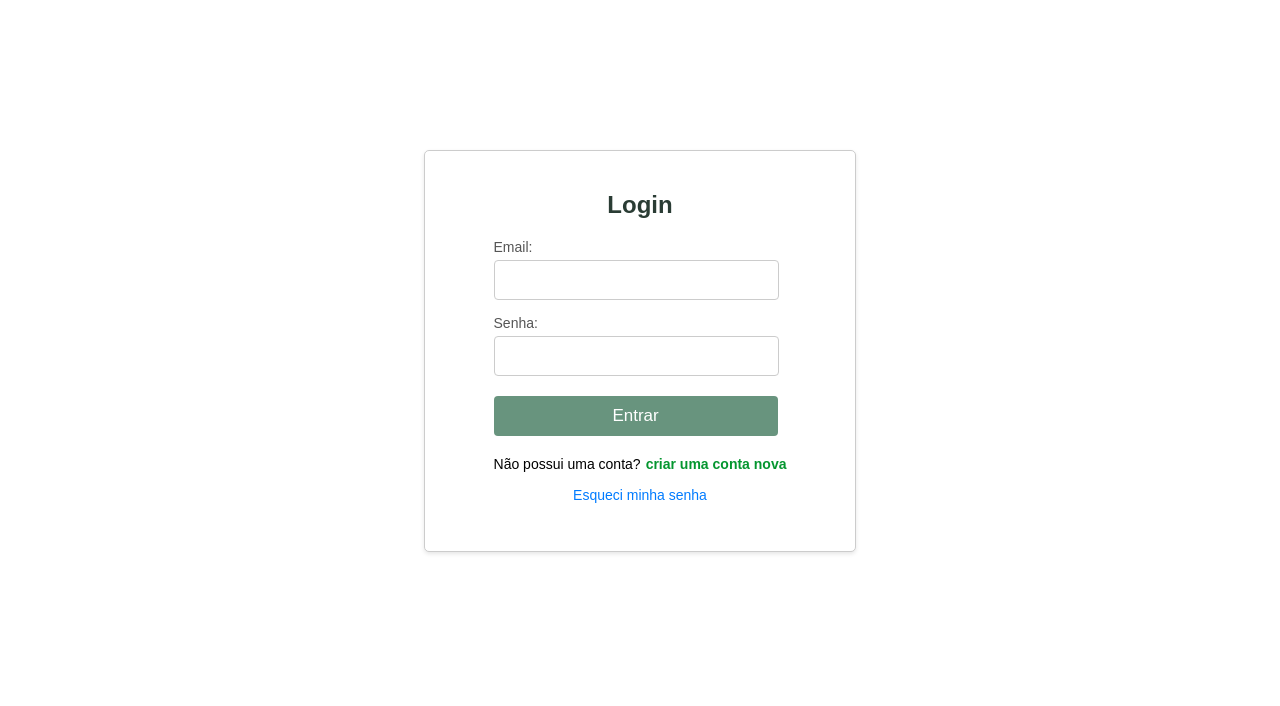
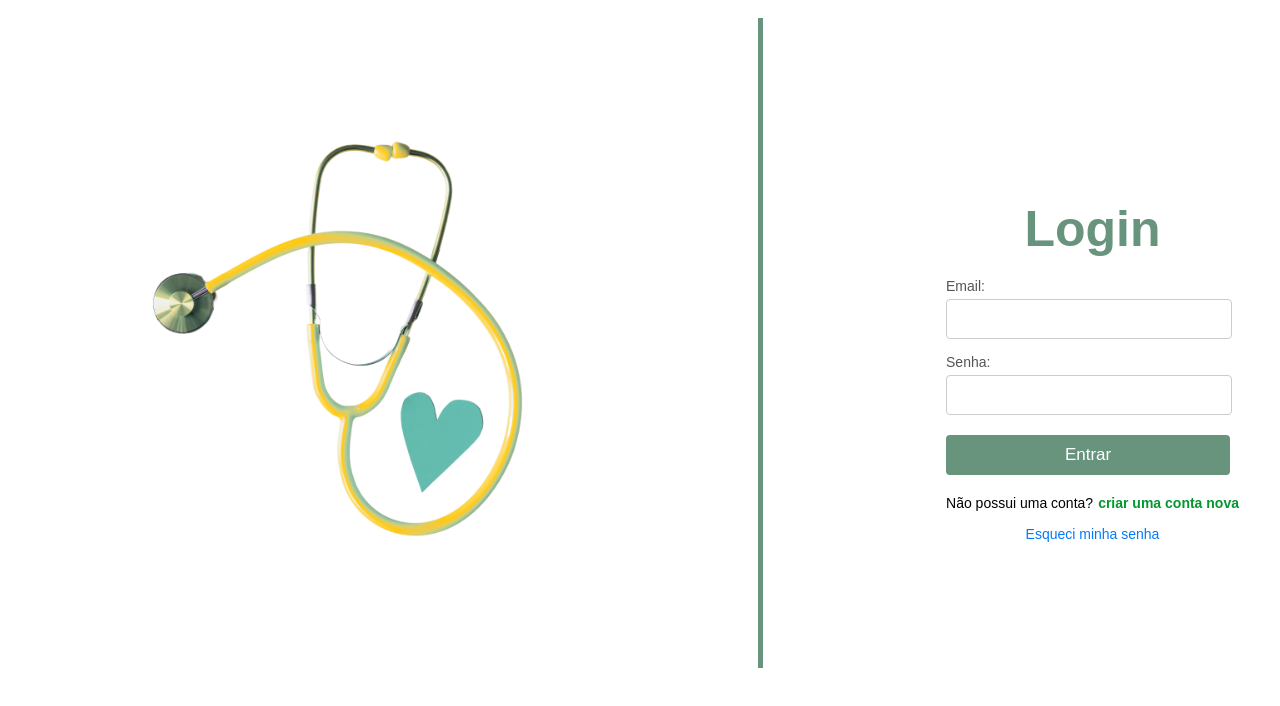
Before and after one commit to miche0077/labMedicine, a React (Vite) app: page /login in a window 1280 px wide. Shown: the top 706 px of the page. Built offline with nearby package versions, Linux system fonts and the light colour scheme.

Commit message:
imagen no login

```diff
--- a/src/components/Login/Login.css
+++ b/src/components/Login/Login.css
@@ -1,26 +1,36 @@
-.login-container {
+.container-login{
+
+display: flex;
+align-items: center;
+justify-content: center;
+
+}
+.linha{
+    margin-top: 10px;
+    margin-left: 200px;
+    border-left: 5px solid #68947E;
+    height: 650px;
+    width: 150px;
+}
+.login-form {
     max-width: 390px;
     height: 360px;
     margin: 0 auto;
     padding: 20px;
-    border: 1px solid #ccc;
-    border-radius: 5px;
-    box-shadow: 0 2px 4px rgba(0, 0, 0, 0.1);
     background-color: #fff;
     display: flex;
     flex-direction: column;
     align-items: center;
     font-family: sans-serif;
-    margin-top: 150px;
-  }
+}
 
 
   .login-title {
-    font-size: 24px;
+    font-size: 50px;
     font-family: Ubuntu, sans-serif;
     text-align: center;
     margin-bottom: 20px;
-    color: #2A3C34;
+    color: #68947E;
   }
 
 
@@ -81,3 +91,7 @@
     text-align: center;
     cursor: pointer;
   }
+  .image-medical{
+   width: 450px;
+   margin-left: 100px;
+  }
--- a/src/components/Login/Login.jsx
+++ b/src/components/Login/Login.jsx
@@ -1,6 +1,7 @@
 import {  useState } from "react";
 import { Link, useNavigate } from "react-router-dom";
 import { toast } from "react-toastify";
+import medical from "../../assets/images/medical.png"
 import "./Login.css"
 
 
@@ -48,7 +49,12 @@ console.log(dadosLogin)
 
 
   return (
-    <div className="login-container">
+    <div className="container-login">
+      <div className="login-image">
+      <img src={medical} alt="instrumento medico" className="image-medical"/>
+      </div>
+      <div className="linha"></div>
+    <div className="login-form">
       <h2 className="login-title">Login</h2>
       <form className="form-login" onSubmit={handleLogin}>
         <div className="email">
@@ -83,6 +89,7 @@ console.log(dadosLogin)
         </div>
       </form>
     </div>
+    </div>
   );
 }
 
```
Also changed, not shown: src/assets/images/medical.png (added).
